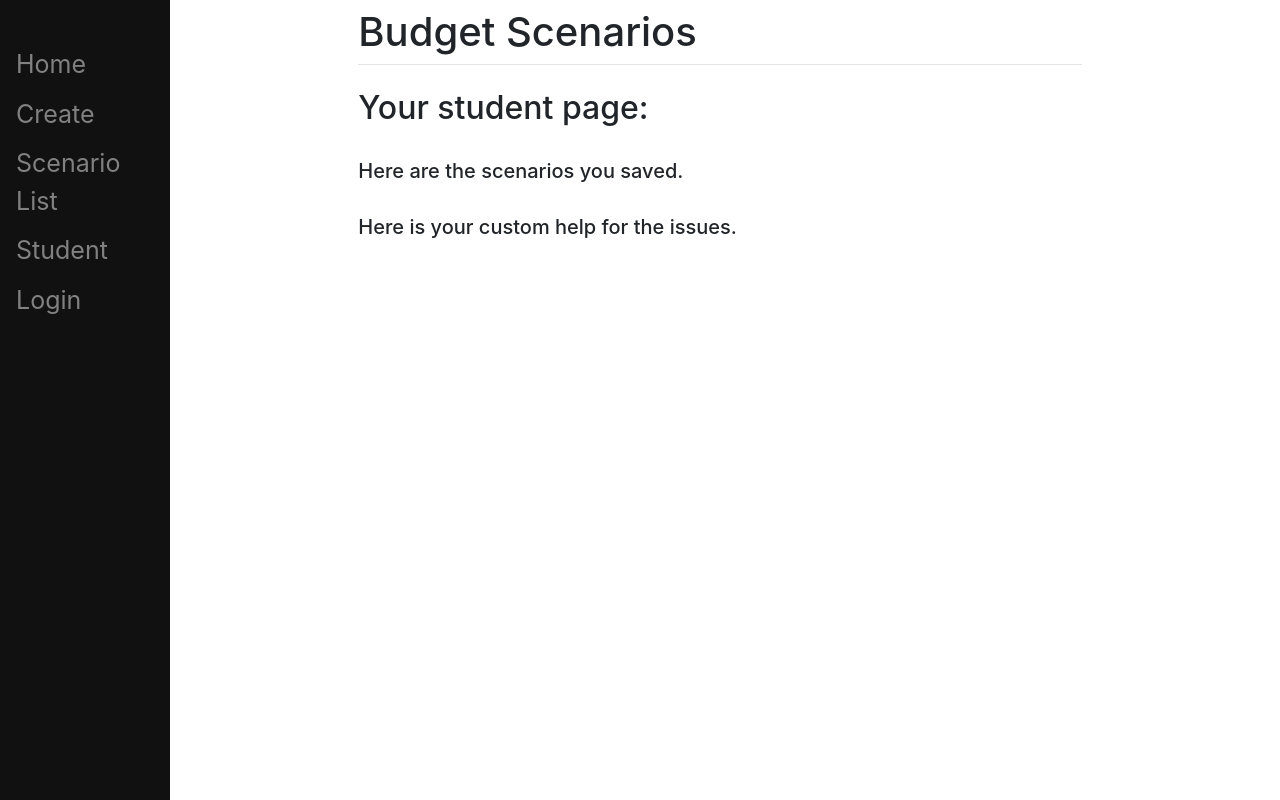
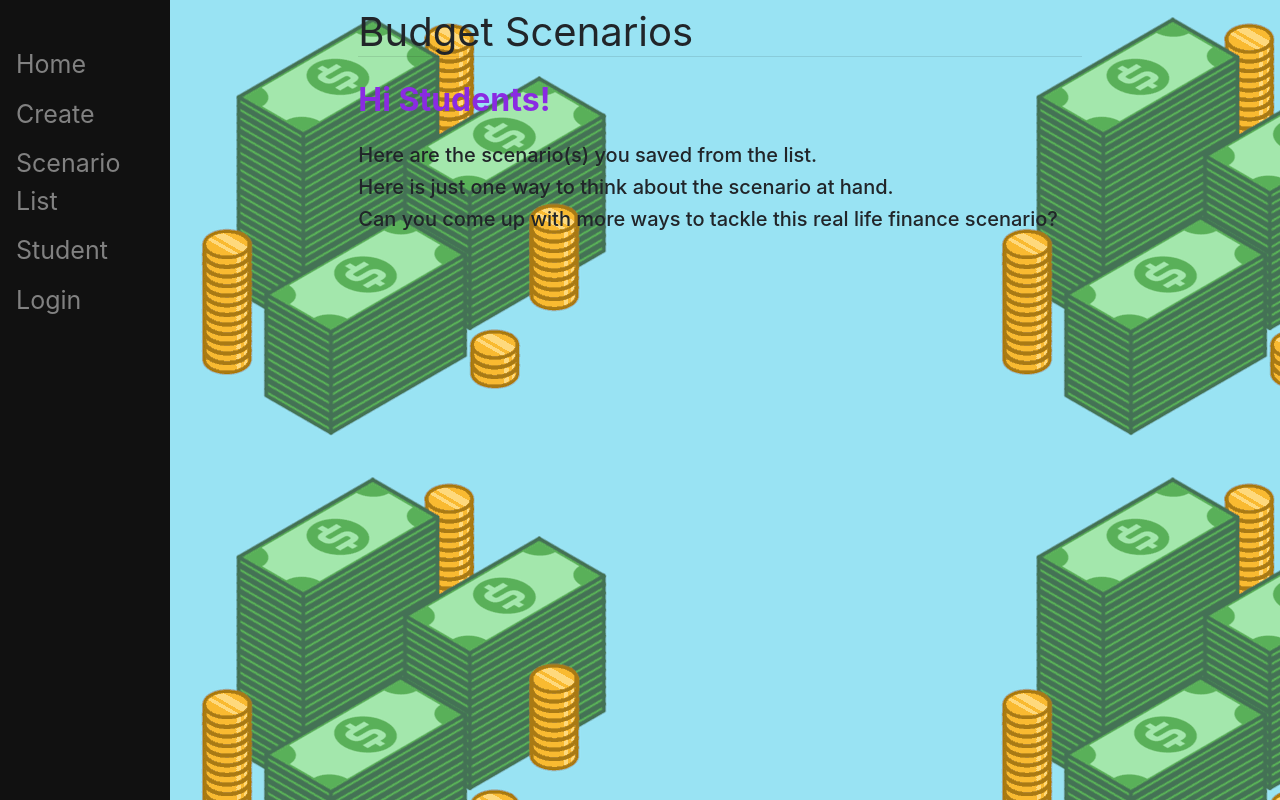
Before and after one commit to lailamay/CodeLabs, a Django app: page /student/ in a window 1280 px wide. Run offline with Django 3.2, Linux system fonts and the light colour scheme; some libraries are stand-ins or nearby versions.

Commit message:
modified home.html and student.html

```diff
--- a/mysite/main/templates/main/home.html
+++ b/mysite/main/templates/main/home.html
@@ -6,7 +6,11 @@ Home
 {% endblock %}
 
 {% block content %}
-<h2>Learning about budgeting money</h2>
+<h2><b>Learning about budgeting money</b></h2>
 <h3>This app allows teachers to create real life finance scenarios for students who want to understand budgeting and saving for big purchases.<br/> Students are then able to select a scenario and learn how to solve the issues.</h3>
+<br>
+<h5>As a country, we’ve seen where a lack of personal finance education can lead. Millions of Americans struggle every day with their money,</br> living paycheck to paycheck and relying on credit cards for necessities, only to wind up deep in debt and short on hope.</h5>
+<br>
+<h5>Financial literacy classes teach students the basics of money management: budgeting, saving, debt, investing, and giving. That knowledge lays</br> a foundation for students to build strong money habits early on and avoid many of the mistakes that lead to lifelong money struggles.</h5>
 <link rel="stylesheet" type="text/css" href="{% static 'main/style.css' %}">
 {% endblock %}
--- a/mysite/main/templates/main/student.html
+++ b/mysite/main/templates/main/student.html
@@ -6,9 +6,13 @@ Student Page
 {% endblock %}
 
 {% block content %}
-<h2> Your student page: </h2>
+<h2><b>Hi Students!</b></h2>
 <br>
-<h5>Here are the scenarios you saved. </h5>
-<br>
-<h5>Here is your custom help for the issues.</h5>
+<h5>Here are the scenario(s) you saved from the list. </h5>
+
+<h5>Here is just one way to think about the scenario at hand.</h5>
+
+<h5>Can you come up with more ways to tackle this real life finance scenario?</h5>
+
+<link rel="stylesheet" type="text/css" href="{% static 'main/style.css' %}">
 {% endblock %}
```
